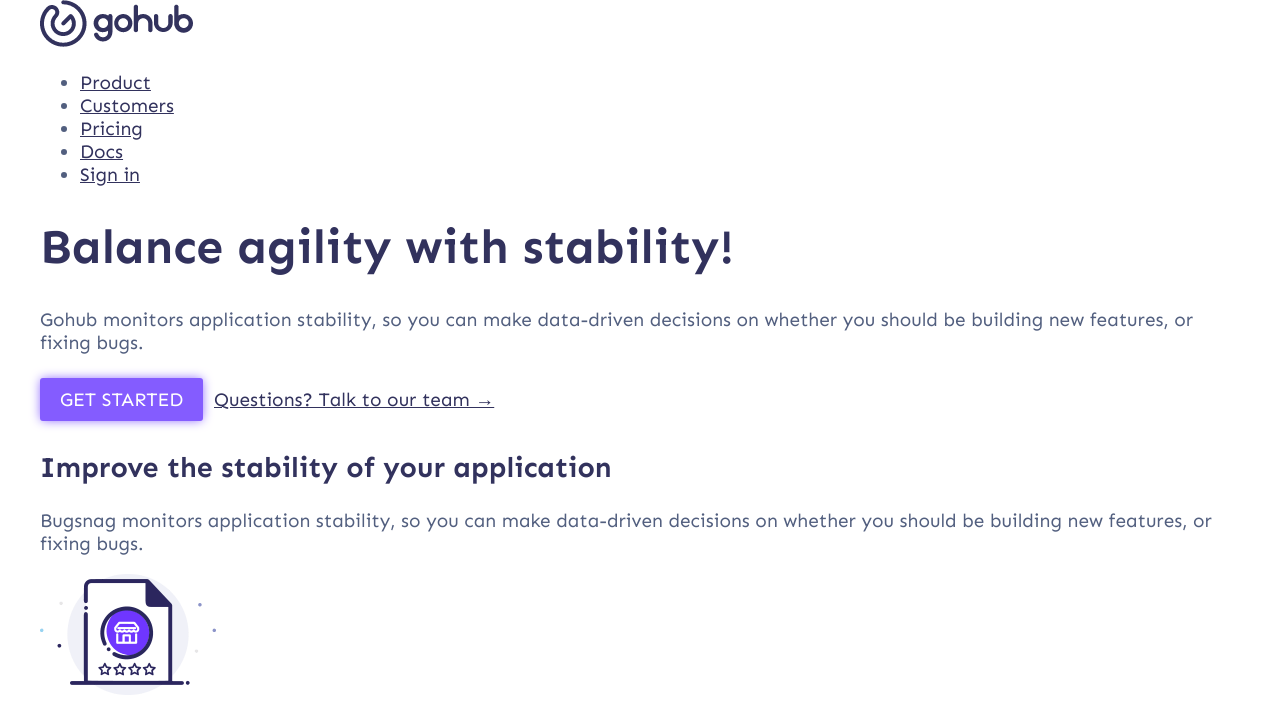
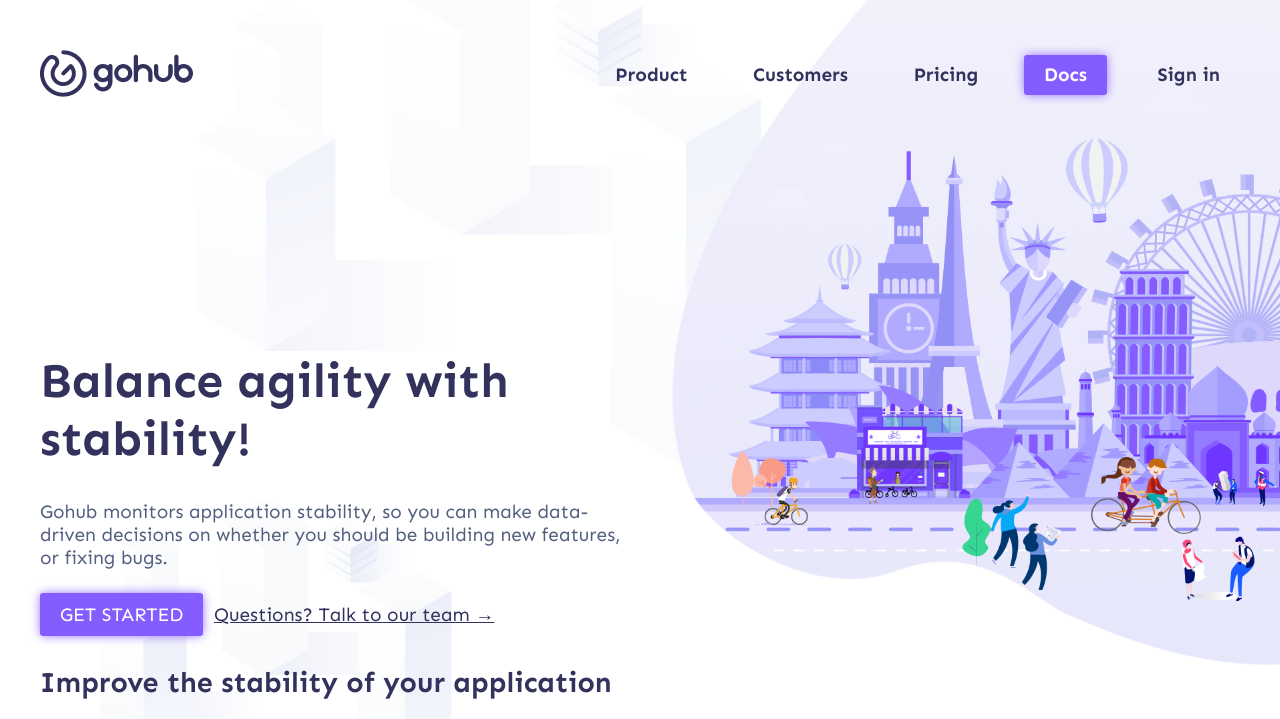
Before and after one commit to tahir-asadov/GoHub-Landing-Page, a website: page index.html in a window 1280 px wide. Shown: the top 719 px of the page. Drawn offline with Linux system fonts and the light colour scheme.

Commit message:
Add header styles

```diff
--- a/css/main.max.css
+++ b/css/main.max.css
@@ -386,7 +386,11 @@
   margin: 0;
   font-family: "Sen", sans-serif;
   font-size: 19px;
-  color: #525F7F; }
+  color: #525F7F;
+  background-image: url("./../img/header-bg.png");
+  background-size: 100%;
+  background-repeat: no-repeat;
+  background-position: 100px 0px; }
 
 h1, h2, h3, h4, h5, h6 {
   font-family: "Sen", sans-serif;
@@ -590,8 +594,28 @@
 /* ==========================================================================
 [Header]
 ========================================================================== */
-.band-header {
-  background-color: #fff; }
+.band-header .container {
+  margin-top: 50px; }
+  .band-header .container .logo {
+    float: left; }
+  .band-header .container .menu {
+    float: right; }
+    .band-header .container .menu ul {
+      margin: 0;
+      padding: 0; }
+      .band-header .container .menu ul li {
+        list-style: none;
+        display: inline; }
+        .band-header .container .menu ul li a {
+          display: inline-block;
+          padding: 10px 20px;
+          line-height: 20px;
+          text-decoration: none;
+          margin-left: 20px;
+          font-weight: bold; }
+  .band-header .container .header-left {
+    margin-top: 250px;
+    width: 50%; }
 
 /* ==========================================================================
 [Content]
--- a/index.html
+++ b/index.html
@@ -15,11 +15,11 @@
     <p class="browserupgrade">You are using an <strong>outdated</strong> browser. Please <a href="https://browsehappy.com/">upgrade your browser</a> to improve your experience and security.</p>
   <![endif]-->
 
-    <!-- Base grid -->
-    <div class="base-grid">
+  <!-- Base grid -->
+  <div class="base-grid">
 
-    <!-- Top -->
-    <div class="band band-top">
+    <!-- Header -->
+    <div class="band band-header">
       <div class="container">
         <div class="logo">
           <a href="#" title="">
@@ -31,16 +31,12 @@
             <li><a href="#">Product</a></li>
             <li><a href="#">Customers</a></li>
             <li><a href="#">Pricing</a></li>
-            <li><a href="#">Docs</a></li>
+            <li><a class="button" href="#">Docs</a></li>
             <li><a href="#">Sign in</a></li>
           </ul>
         </div><!-- .menu -->
+        <div class="clear"></div><!-- .clear -->
       </div><!-- .container -->
-    </div><!-- .band band-top -->
-    <!-- Top -->
-
-    <!-- Header -->
-    <div class="band band-header">
       <div class="container">
         <div class="header-left">
           <h1>Balance agility with stability!</h1>
--- a/src/scss/main.scss
+++ b/src/scss/main.scss
@@ -9,6 +9,10 @@
   font-family: $primary_font_family;
   font-size: 19px;
   color: $primary_color_light;
+  background-image: url('./../img/header-bg.png');
+  background-size: 100%;
+  background-repeat: no-repeat;
+  background-position: 100px 0px;
 }
 h1, h2, h3, h4, h5, h6 {
   font-family: $secondary_font_family;
@@ -189,8 +193,34 @@
 [Header]
 ========================================================================== */
 .band-header {
-  background-color: $header_bg_color;
   .container {
+    margin-top: 50px;
+    .logo {
+      float: left;
+    }
+    .menu {
+      float: right;
+      ul {
+        margin: 0;
+        padding: 0;
+        li {
+          list-style: none;
+          display: inline;
+          a {
+            display: inline-block;
+            padding: 10px 20px;
+            line-height: 20px;
+            text-decoration: none;
+            margin-left: 20px;
+            font-weight: bold;
+          }
+        }
+      }
+    }
+    .header-left {
+      margin-top: 250px;
+      width: 50%;
+    }
   }
 }
 
```
Also changed, not shown: css/main.css, css/main.min.css, img/header-bg.png (added).
